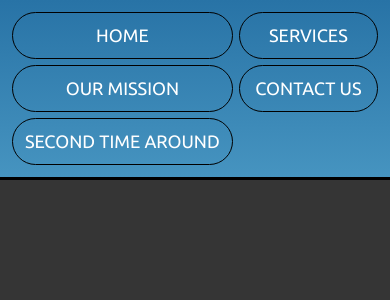
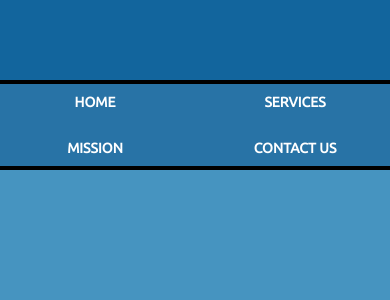
Before and after one commit to Katabolik-Dev/connecting-ties-nextjs, a Next.js app: page / in a window 390 px wide. Shown: the top 300 px of the page. Built offline with nearby package versions, Linux system fonts and the light colour scheme.

Commit message:
Added header and cleaned up navbar and media queries

```diff
--- a/src/app/globals.css
+++ b/src/app/globals.css
@@ -3,6 +3,7 @@
   --black:#000000;
   --jet: #353535;
   --white: #ffffff;
+  --highlight: rgb(204, 204, 40);
   --alert: #930000;
   --valid: #176617;
   /* Color Scheme */
@@ -19,10 +20,27 @@
   margin: 0;
 }
 
+html{
+  font-size: 18px;
+}
+
 html,
 body {
   max-width: 100vw;
   overflow-x: hidden;
+}
+
+body{
+  height: 100dvh;
+  width: 100%;
+  padding: 0;
+  margin: 0;
+}
+
+.header{
+  display: flex;
+  padding: 4rem;
+  background-color: var(--deep-blue);
 }
 
 .navbar{
@@ -30,31 +48,27 @@ body {
   flex-direction: row;
   width: 100%;
   height: auto;
-  background-image: linear-gradient(var(--dark-blue), var(--medium-blue));
-  border-bottom: .5rem solid var(--black);
+  border-bottom: 4px solid var(--black);
+  border-top: 4px solid var(--black);
   align-items: center;
   justify-content: space-around;
-  padding: 2rem;
-  gap: 1rem;
+  background-color: var(--dark-blue);
+  gap: 2rem;
+  padding: .5rem;
 }
 
 .navbar-link{
   display: flex;
   justify-content: center;
   text-decoration: none;
-  color: inherit;
-  font-size: 3rem;
+  color: var(--white);
+  font-size: 1.4rem;
+  font-weight: bold;
   text-transform: uppercase;
-  color: var(--white);
-  padding: 2rem;
-  border: thin solid black;
-  border-radius: 4rem;
-  white-space: nowrap;
 }
 
 .navbar-link:hover{
-  color: var(--jet);
-  text-decoration: underline;
+  color: var(--highlight);
 }
 
 /* Enable hover only on non-touch devices */
@@ -78,18 +92,20 @@ body {
 /* Mobile */
 @media (max-width: 700px) {
   html {
-    font-size: 6px;
+    font-size: 10px;
   }
 
   .navbar{
     display : grid;
     grid-template-columns: 1fr 1fr;
+    padding: 1rem;
+    gap: 3rem;
   }
 }
 
 /* Tablet and Smaller Desktop */
 @media (min-width: 701px) and (max-width: 1120px) {
   html {
-    font-size: 8px;
+    font-size: 14px;
   }
 }
--- a/src/app/page.module.css
+++ b/src/app/page.module.css
@@ -1,8 +1,5 @@
 .main {
-  display: flex;
-  flex-direction: column;
-  justify-content: space-between;
-  align-items: center;
-  min-height: 100vh;
-  background-color: var(--jet);
+  background-color: var(--medium-blue);
+  height: 100%;
+  width: 100%;
 }
--- a/src/app/page.tsx
+++ b/src/app/page.tsx
@@ -1,10 +1,12 @@
 import Image from "next/image";
 import styles from "./page.module.css";
-import Navbar from "@/ui/global/Navbar"
+import Navbar from "@/ui/navbar/Navbar"
+import Header from '@/ui/header/Header'
 
 export default function Home() {
   return (
     <main className={styles.main}>
+      <Header/>
       <Navbar/>
     </main>
   );
--- /dev/null
+++ b/src/ui/header/Header.tsx
@@ -0,0 +1,7 @@
+export default function Header(){
+    return (
+        <header className="header">
+
+        </header>
+    )
+}
--- a/src/ui/global/Navbar.tsx
+++ b/src/ui/navbar/Navbar.tsx
@@ -8,18 +8,16 @@ export default function Navbar(){
             <Link className="navbar-link" href="/">
                 home
             </Link>
-            <Link className="navbar-link" href="/contact">
+            <Link className="navbar-link" href="/services">
                 services
             </Link>
             <Link className="navbar-link" href="/mission">
-                our mission
+                mission
             </Link>
             <Link className="navbar-link" href="/contact">
                 contact us
             </Link>
-            <Link className="navbar-link" href="/contact">
-                Second Time Around
-            </Link>
+
         </nav>
     )
 }
--- a/tsconfig.json
+++ b/tsconfig.json
@@ -21,6 +21,6 @@
       "@/*": ["./src/*"]
     }
   },
-  "include": ["next-env.d.ts", "**/*.ts", "**/*.tsx", ".next/types/**/*.ts", "src/ui/global/Navbar.tsx"],
+  "include": ["next-env.d.ts", "**/*.ts", "**/*.tsx", ".next/types/**/*.ts", "src/ui/navbar/Navbar.tsx"],
   "exclude": ["node_modules"]
 }
```
